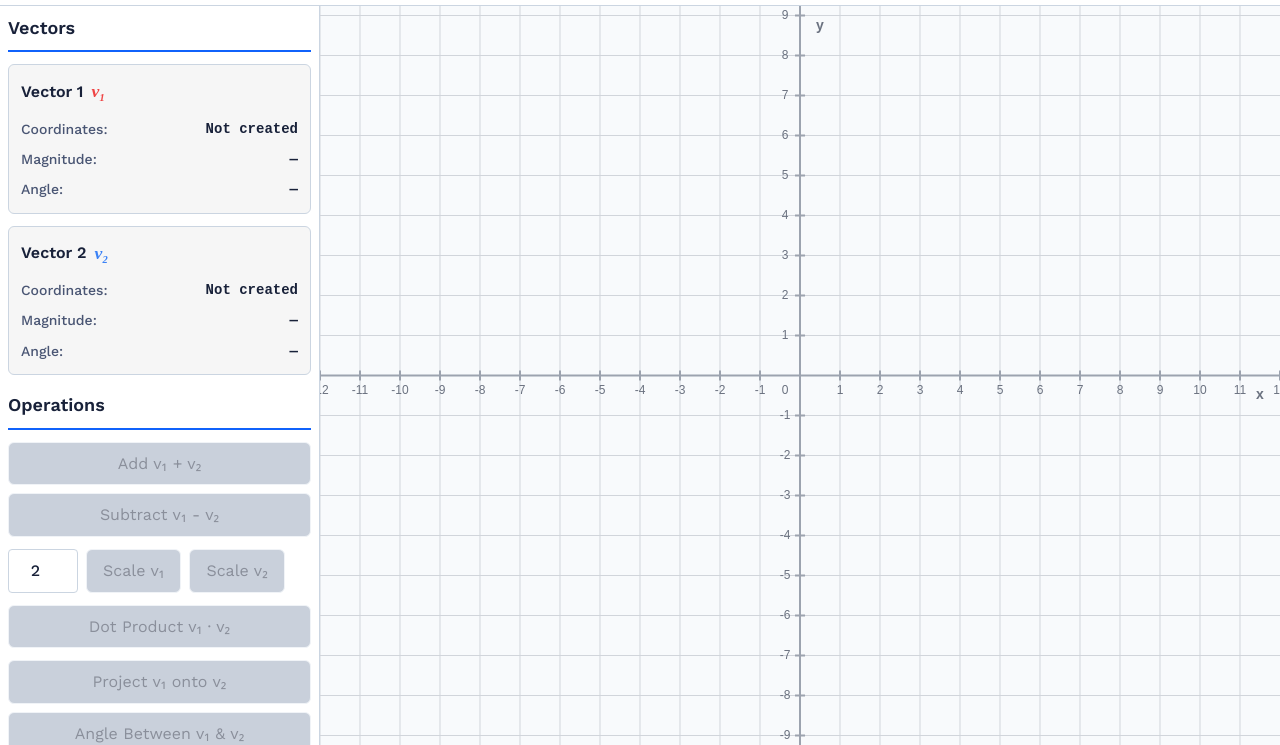
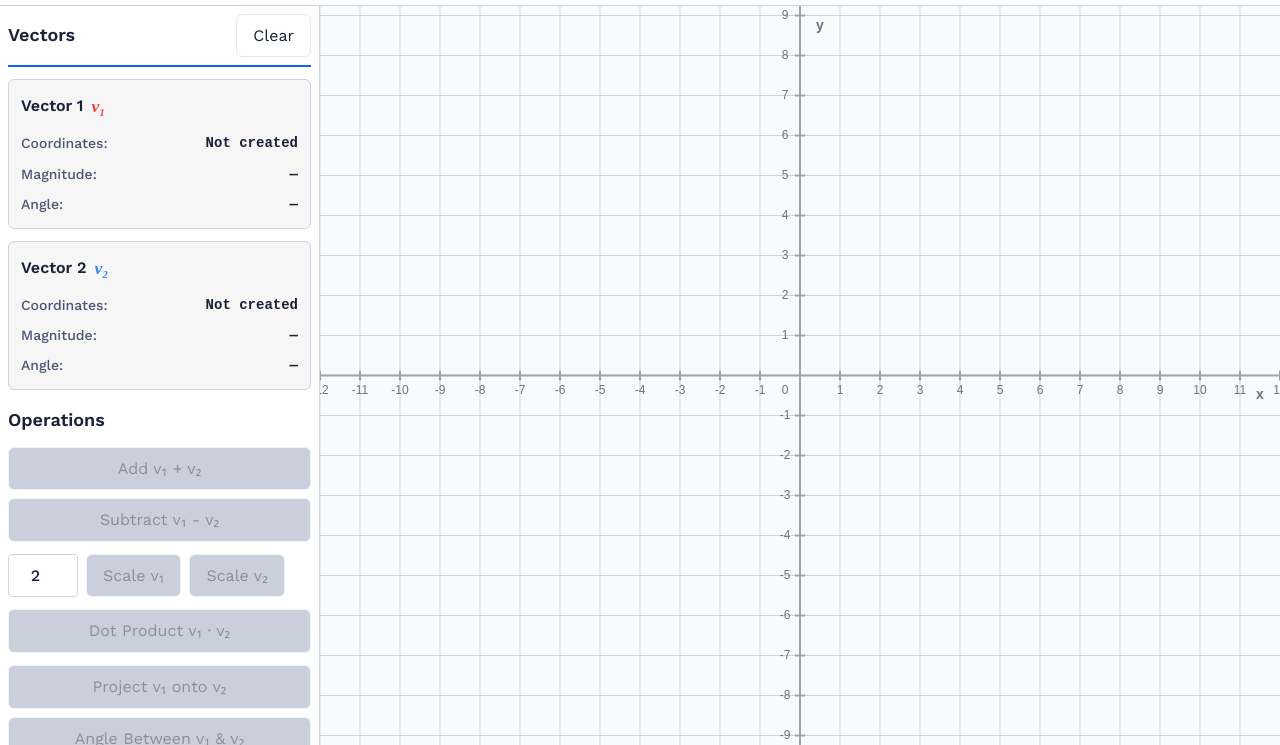
Before and after one commit to CodeSignal/learn_bespoke-linear-algebra, a website: page client/index.html in a window 1280 px wide. Shown: the part 55-800 px from the top of the page. Drawn offline with nearby package versions, Linux system fonts and the light colour scheme.

Commit message:
Added configuration via file and reset button

```diff
--- a/client/index.html
+++ b/client/index.html
@@ -25,8 +25,10 @@
     <!-- Left Sidebar: Control Panel -->
     <aside class="sidebar">
       <div class="sidebar-section">
-        <h2>Vectors</h2>
-
+        <div class="section-header">
+          <h2>Vectors</h2>
+          <button id="canvas-reset" class="btn-secondary btn-small">Clear </button>
+        </div>
         <!-- Vector 1 -->
         <div class="vector-control" id="vector1-control">
           <h3>Vector 1 <span class="vector-label v1-color">v₁</span></h3>
@@ -101,8 +103,6 @@
           <button id="op-perp-v1" class="btn-primary" disabled>Perpendicular to v₁</button>
           <button id="op-perp-v2" class="btn-primary" disabled>Perpendicular to v₂</button>
         </div>
-
-        <button id="clear-all" class="btn-danger">Clear All</button>
       </div>
 
       <!-- Results Section -->
--- a/client/linear-algebra.css
+++ b/client/linear-algebra.css
@@ -40,13 +40,25 @@ body.bespoke {
   gap: var(--bespoke-space-md);
 }
 
+/* Section Header with Inline Button */
+.section-header {
+  display: flex;
+  justify-content: space-between;
+  align-items: center;
+  border-bottom: 2px solid var(--bespoke-accent);
+  padding-bottom: var(--bespoke-space-sm);
+}
+
 .sidebar-section h2 {
   font-size: var(--bespoke-font-size-lg);
   font-weight: 600;
   margin: 0;
   color: var(--bespoke-fg);
-  border-bottom: 2px solid var(--bespoke-accent);
-  padding-bottom: var(--bespoke-space-sm);
+}
+
+.section-header h2 {
+  border-bottom: none;
+  padding-bottom: 0;
 }
 
 /* Vector Controls */
--- a/client/linear-algebra.js
+++ b/client/linear-algebra.js
@@ -285,8 +285,8 @@ class LinearAlgebraApp {
     this.canvas.addEventListener('mouseup', (e) => this.handleMouseUp(e));
     this.canvas.addEventListener('mouseleave', (e) => this.handleMouseLeave(e));
 
-    // Sidebar buttons
-    document.getElementById('clear-all').addEventListener('click', () => this.clearAll());
+    // Canvas reset button
+    document.getElementById('canvas-reset').addEventListener('click', () => this.clearAll());
 
     document.getElementById('op-add').addEventListener('click', () => this.performAdd());
     document.getElementById('op-subtract').addEventListener('click', () => this.performSubtract());
@@ -691,7 +691,7 @@ class LinearAlgebraApp {
     if (!this.vector1) {
       this.isDrawing = true;
       this.drawingVector = new Vector(0, 0, CONFIG.colors.vector1, 'v₁');
-    } else if (!this.vector2) {
+    } else if (!this.vector2 && CONFIG.maxVectors >= 2) {
       this.isDrawing = true;
       this.drawingVector = new Vector(0, 0, CONFIG.colors.vector2, 'v₂');
     }
@@ -1104,7 +1104,18 @@ class LinearAlgebraApp {
    * @returns {boolean} - True if the group should be shown
    */
   shouldShowOperationGroup(groupName) {
-    return CONFIG.operationGroups[groupName] !== false;
+    // First check if the operation group is enabled in configuration
+    if (CONFIG.operationGroups[groupName] === false) {
+      return false;
+    }
+
+    // Hide operations that require 2 vectors when maxVectors < 2
+    const twoVectorOperations = ['addition', 'dotProduct', 'projectionAngle'];
+    if (twoVectorOperations.includes(groupName) && CONFIG.maxVectors < 2) {
+      return false;
+    }
+
+    return true;
   }
 
   updateUI() {
@@ -1161,6 +1172,16 @@ class LinearAlgebraApp {
         element.style.display = 'none';
       }
     });
+
+    // Show/hide vector panels based on maxVectors configuration
+    const vector2Control = document.getElementById('vector2-control');
+    if (vector2Control) {
+      if (CONFIG.maxVectors >= 2) {
+        vector2Control.style.display = '';
+      } else {
+        vector2Control.style.display = 'none';
+      }
+    }
   }
 
   displayResult(...lines) {
```
